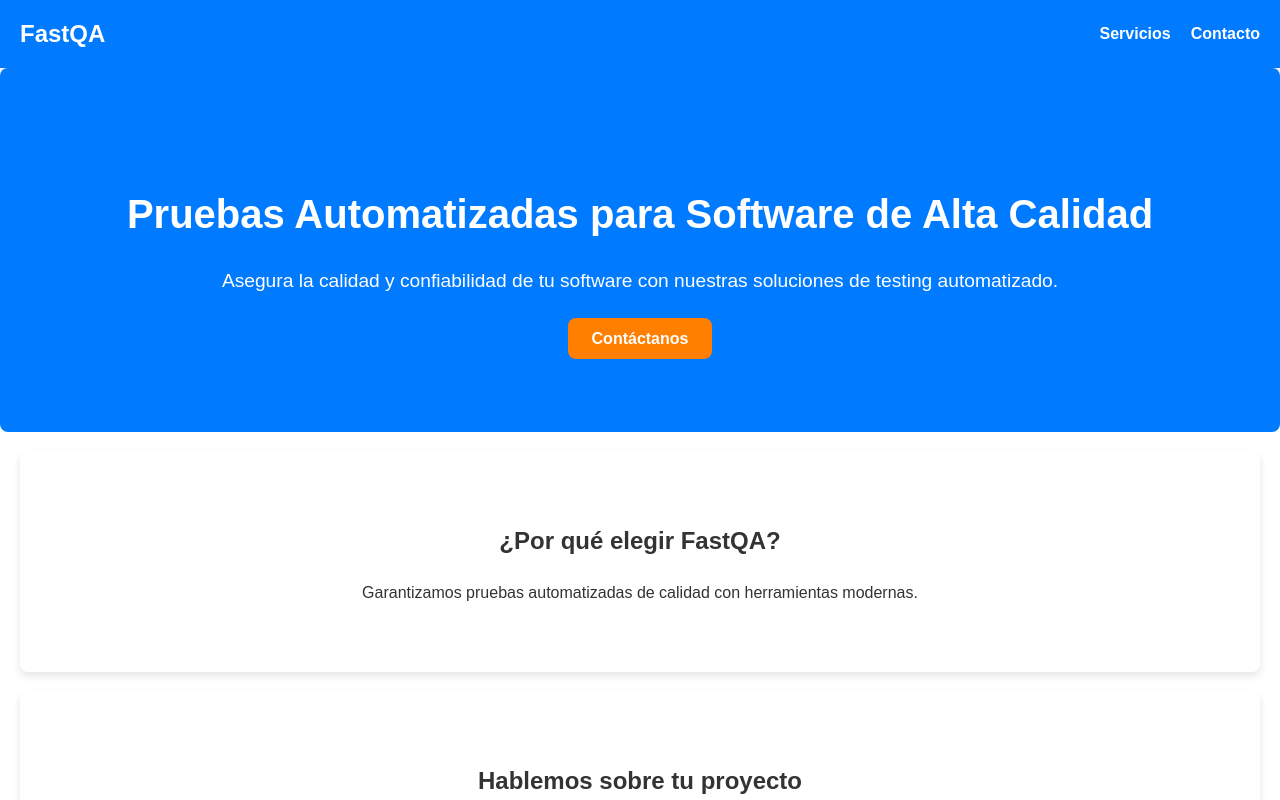
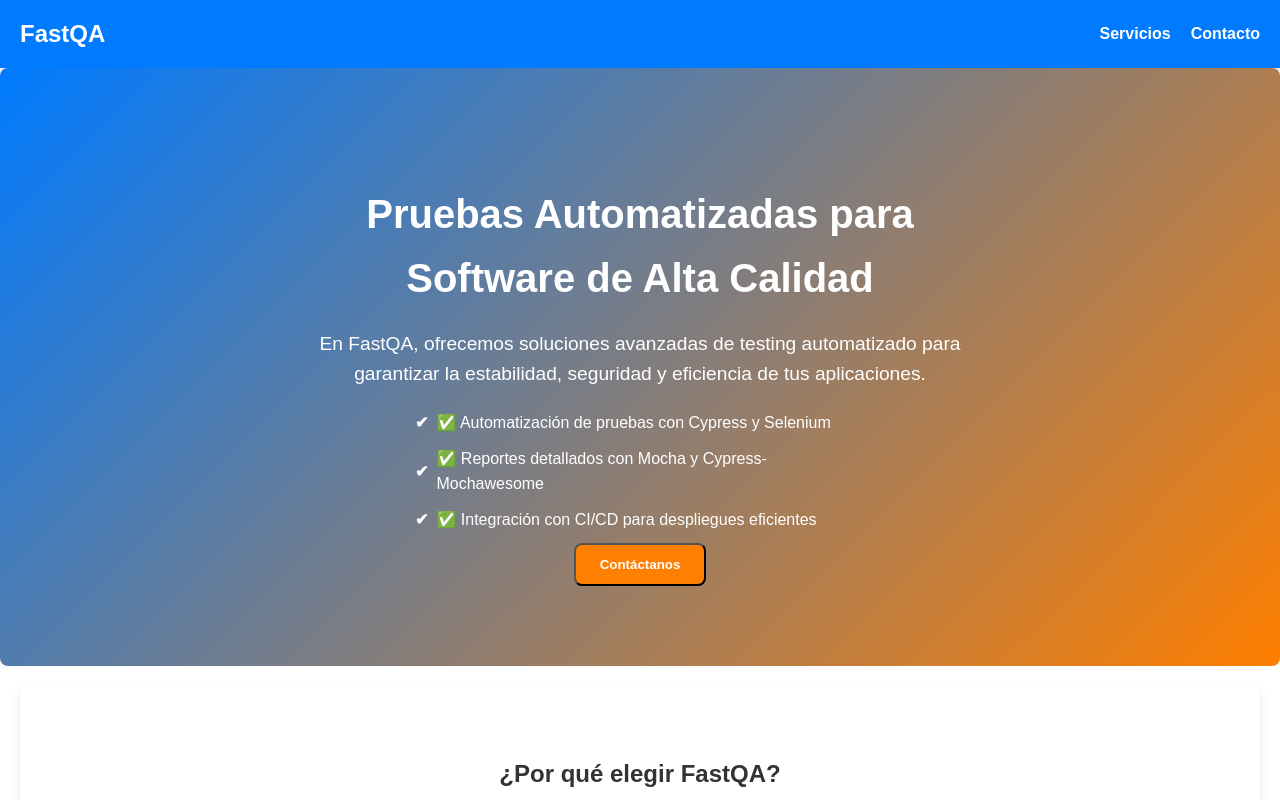
Before and after one commit to Nico2603/FastQA-HomePage, a React (Vite) app: page / in a window 1280 px wide. Shown: the top 800 px of the page. Built offline with nearby package versions, Linux system fonts and the light colour scheme.

Commit message:
Update Hero.jsx and CSS

```diff
--- a/src/components/Hero.jsx
+++ b/src/components/Hero.jsx
@@ -1,9 +1,41 @@
+import { useState } from "react";
+
 export default function Hero() {
-    return (
-      <section className="hero">
+  const [formVisible, setFormVisible] = useState(false);
+
+  return (
+    <section className="hero">
+      <div className="hero-content">
         <h2>Pruebas Automatizadas para Software de Alta Calidad</h2>
-        <p>Asegura la calidad y confiabilidad de tu software con nuestras soluciones de testing automatizado.</p>
-        <a href="#contact" className="button">Contáctanos</a>
-      </section>
-    );
-  }
+        <p>
+          En FastQA, ofrecemos soluciones avanzadas de testing automatizado
+          para garantizar la estabilidad, seguridad y eficiencia de tus
+          aplicaciones.
+        </p>
+        <ul className="hero-list">
+          <li>✅ Automatización de pruebas con Cypress y Selenium</li>
+          <li>✅ Reportes detallados con Mocha y Cypress-Mochawesome</li>
+          <li>✅ Integración con CI/CD para despliegues eficientes</li>
+        </ul>
+        <button
+          className="button"
+          onClick={() => setFormVisible(!formVisible)}
+        >
+          Contáctanos
+        </button>
+      </div>
+
+      {formVisible && (
+        <div className="contact-form">
+          <h3>Déjanos tu mensaje</h3>
+          <form>
+            <input type="text" placeholder="Nombre" required />
+            <input type="email" placeholder="Correo Electrónico" required />
+            <textarea placeholder="Mensaje" required></textarea>
+            <button type="submit">Enviar</button>
+          </form>
+        </div>
+      )}
+    </section>
+  );
+}
--- a/src/styles/styles.css
+++ b/src/styles/styles.css
@@ -107,3 +107,98 @@
     margin-top: 20px;
     border-radius: var(--border-radius);
   }
+
+  .hero {
+    text-align: center;
+    padding: 80px 20px;
+    background: linear-gradient(135deg, var(--primary-color), var(--secondary-color));
+    color: var(--background-color);
+    border-radius: var(--border-radius);
+    position: relative;
+}
+
+.hero-content {
+    max-width: 700px;
+    margin: 0 auto;
+}
+
+.hero h2 {
+    font-size: 2.5rem;
+    margin-bottom: 15px;
+}
+
+.hero p {
+    font-size: 1.2rem;
+    margin-bottom: 20px;
+}
+
+.hero-list {
+    list-style: none;
+    padding: 0;
+    text-align: left;
+    margin: 0 auto;
+    max-width: 450px;
+}
+
+.hero-list li {
+    font-size: 1rem;
+    margin-bottom: 10px;
+    display: flex;
+    align-items: center;
+}
+
+.hero-list li::before {
+    content: "✔";
+    margin-right: 8px;
+    color: white;
+    font-weight: bold;
+}
+
+/* Estilos del formulario emergente */
+.contact-form {
+    background: white;
+    color: #333;
+    padding: 30px;
+    position: absolute;
+    top: 50%;
+    left: 50%;
+    transform: translate(-50%, -50%);
+    border-radius: var(--border-radius);
+    box-shadow: 0 4px 8px var(--shadow-color);
+    width: 90%;
+    max-width: 500px;
+    text-align: left;
+}
+
+.contact-form h3 {
+    margin-bottom: 15px;
+    color: var(--primary-color);
+    font-size: 1.5rem;
+    text-align: center;
+}
+
+.contact-form input,
+.contact-form textarea {
+    width: 100%;
+    padding: 12px;
+    margin-bottom: 15px;
+    border: 1px solid #ccc;
+    border-radius: 6px;
+    font-size: 1rem;
+}
+
+.contact-form button {
+    width: 100%;
+    padding: 12px;
+    background-color: var(--secondary-color);
+    color: white;
+    border: none;
+    border-radius: 6px;
+    font-size: 1rem;
+    cursor: pointer;
+    transition: background-color 0.3s;
+}
+
+.contact-form button:hover {
+    background-color: #ff9800;
+}
```
